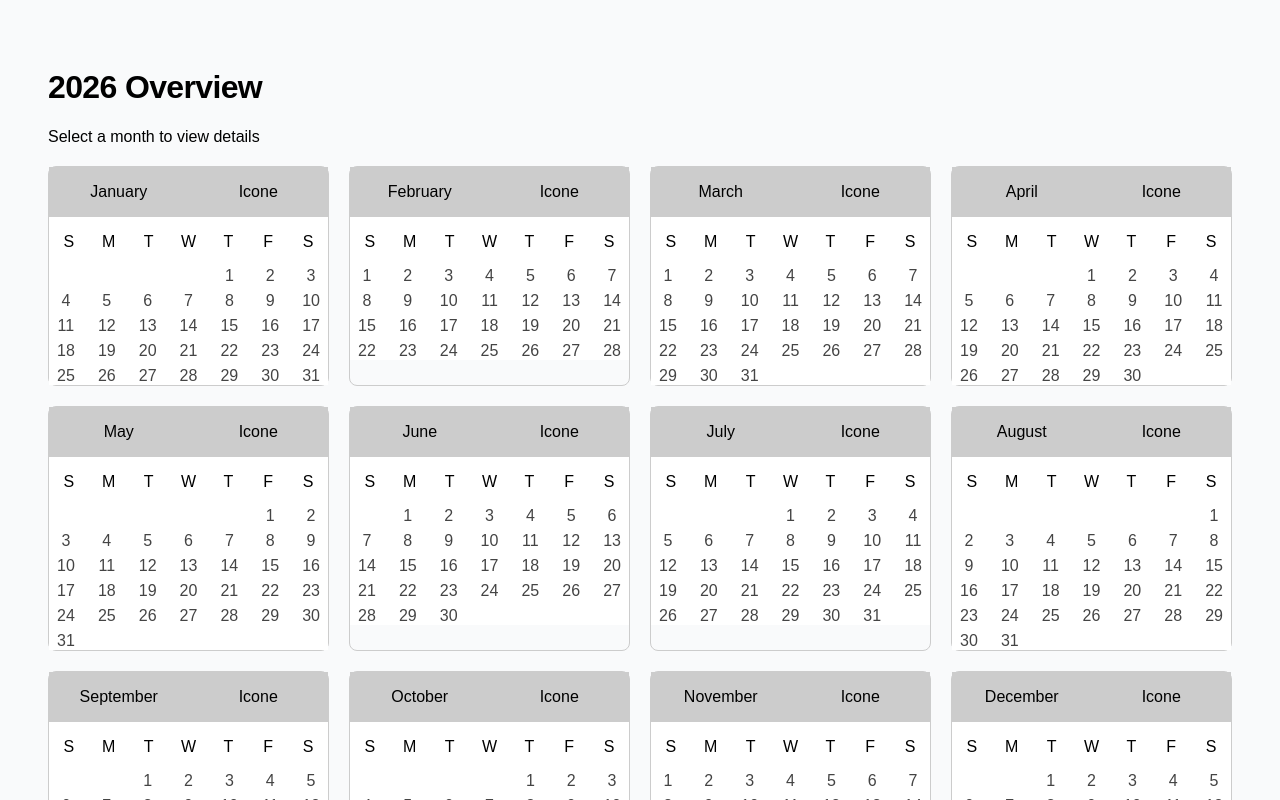
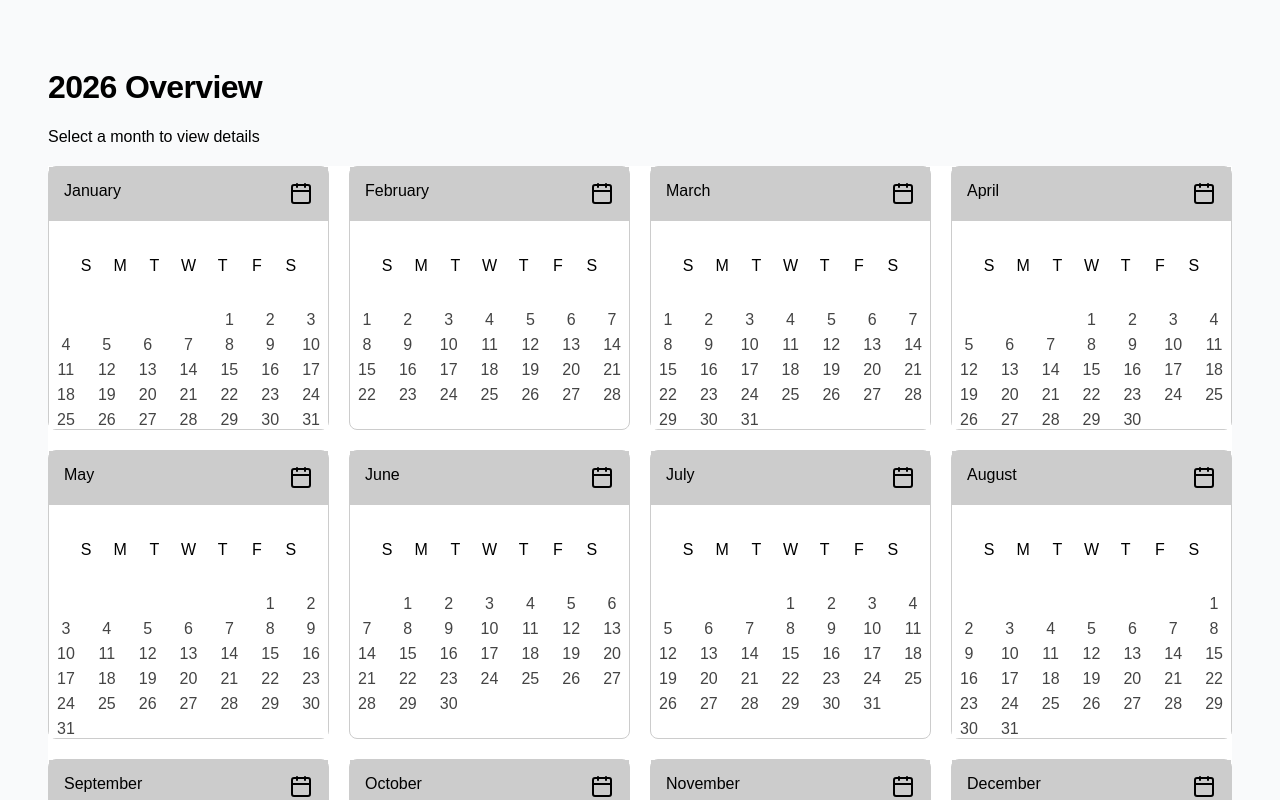
Before and after one commit to AfiaaSattar/FirstReactProject, a React (Vite) app: page / in a window 1280 px wide. Shown: the top 800 px of the page. Built offline with nearby package versions, Linux system fonts and the light colour scheme; the HTML template or start-up script is replaced by a standard one.

Commit message:
my second upload

```diff
--- a/package.json
+++ b/package.json
@@ -10,6 +10,7 @@
     "preview": "vite preview"
   },
   "dependencies": {
+    "lucide-react": "^1.14.0",
     "react": "^19.2.0",
     "react-dom": "^19.2.0",
     "react-router-dom": "^7.14.2",
--- a/src/pages/MonthsPage.jsx
+++ b/src/pages/MonthsPage.jsx
@@ -1,7 +1,14 @@
 
-
+import { Calendar } from 'lucide-react';
 import {Link} from 'react-router-dom'
 import styled from 'styled-components';
+
+//activ month and day
+const now = new Date();
+const currentMonthIndex = now.getMonth();
+const currentDay = now.getDate();
+const currentYear = now.getFullYear();
+
 
 export default function MonthsPage(){
   const months = [
@@ -13,6 +20,18 @@ export default function MonthsPage(){
   const DateCell = styled.div`
   color: ${props => props.isEmpty ? 'transparent' : '#444'};
   `
+  const IconContainer = styled.div`
+    display: flex;
+    align-items: right;
+    justify-content: right;
+    padding: 15px;
+  `
+  const MonthContainer = styled.div`
+    display: flex;
+    align-items: left;
+    justify-content: left;
+    padding: 15px;
+    `
 
   const getMonthData = (monthIndex) => {
     const year = 2026;
@@ -33,7 +52,8 @@ export default function MonthsPage(){
         display: 'grid',
         gridTemplateColumns: 'repeat(4, 1fr)',
         gap: '20px',
-        marginTop: '20px'
+        marginTop: '20px',
+        backgroundColor: 'white',
       }}>
         {months.map((month, index) => (
           <Link
@@ -44,7 +64,7 @@ export default function MonthsPage(){
               textAlign: 'center',
               textDecoration: 'none',
               color: 'black',
-              borderRadius: '8px'
+              borderRadius: '8px',
             }}
           >
             <div>
@@ -53,8 +73,13 @@ export default function MonthsPage(){
                 display: 'grid',
                 gridTemplateColumns: 'repeat(2, 1fr)'
               }}>
-                <p> {month} </p>
-                <p> Icone </p>
+                <MonthContainer>
+                  {month}
+                </MonthContainer>
+
+                <IconContainer>
+                   <Calendar />
+                </IconContainer>
               </div>
 
 
@@ -65,6 +90,7 @@ export default function MonthsPage(){
                 display: 'grid',
                 gridTemplateColumns: 'repeat(7, 1fr)',
                 backgroundColor: 'white',
+                padding: '20px'
               }}>
                 {dayLabels.map((day,i) => (
                   <p key={i}>{day}</p>
@@ -76,7 +102,7 @@ export default function MonthsPage(){
                 display: 'grid',
                 gridTemplateColumns: 'repeat(7, 1fr)',
                 backgroundColor: 'white',
-                gap: '7px'
+                gap: '7px',
               }}>
 
                 {getMonthData(index).map((day,i) => (
```
Also changed, not shown: 1 other file (tests, documents, lock files or other folders).
